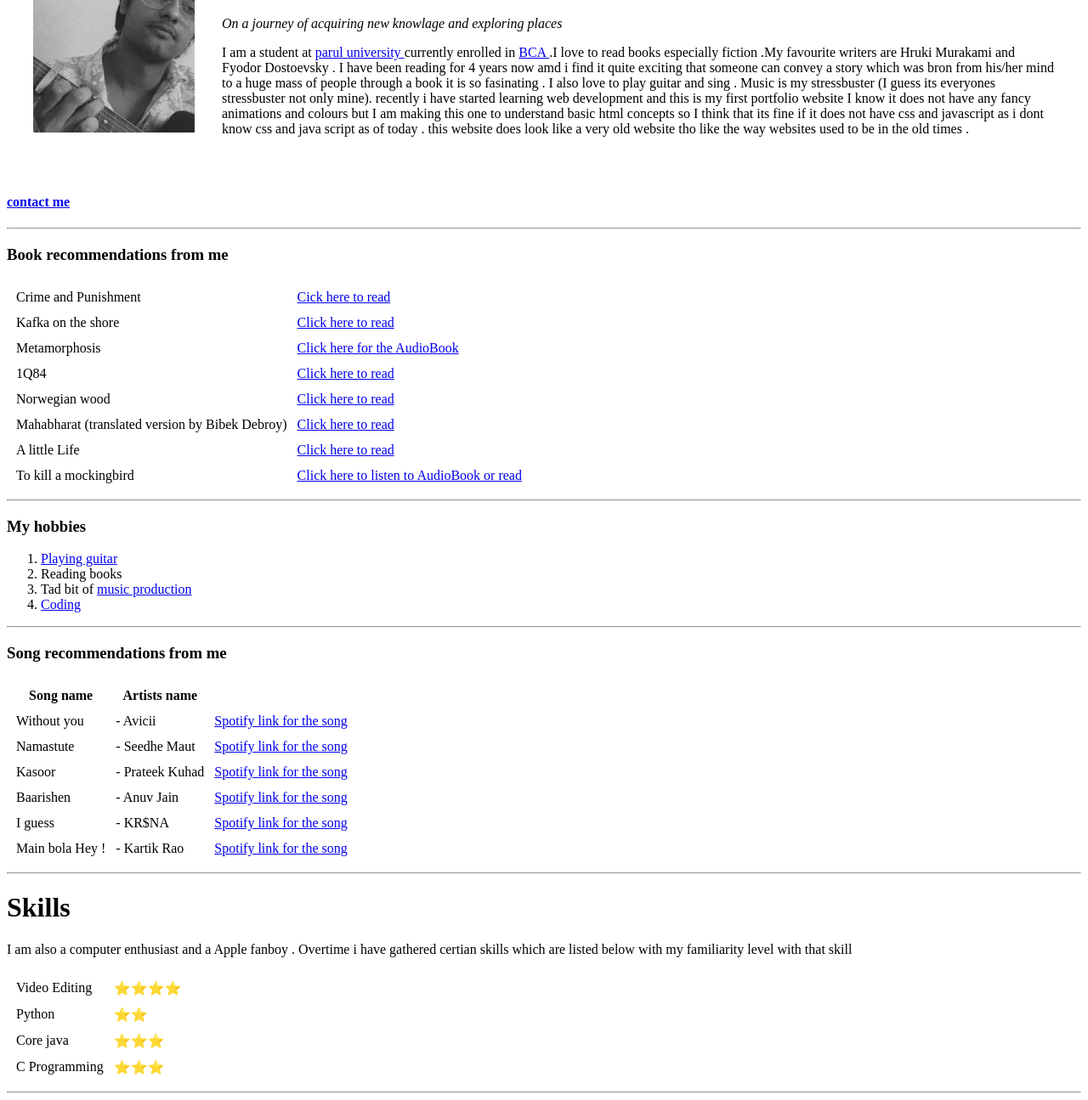
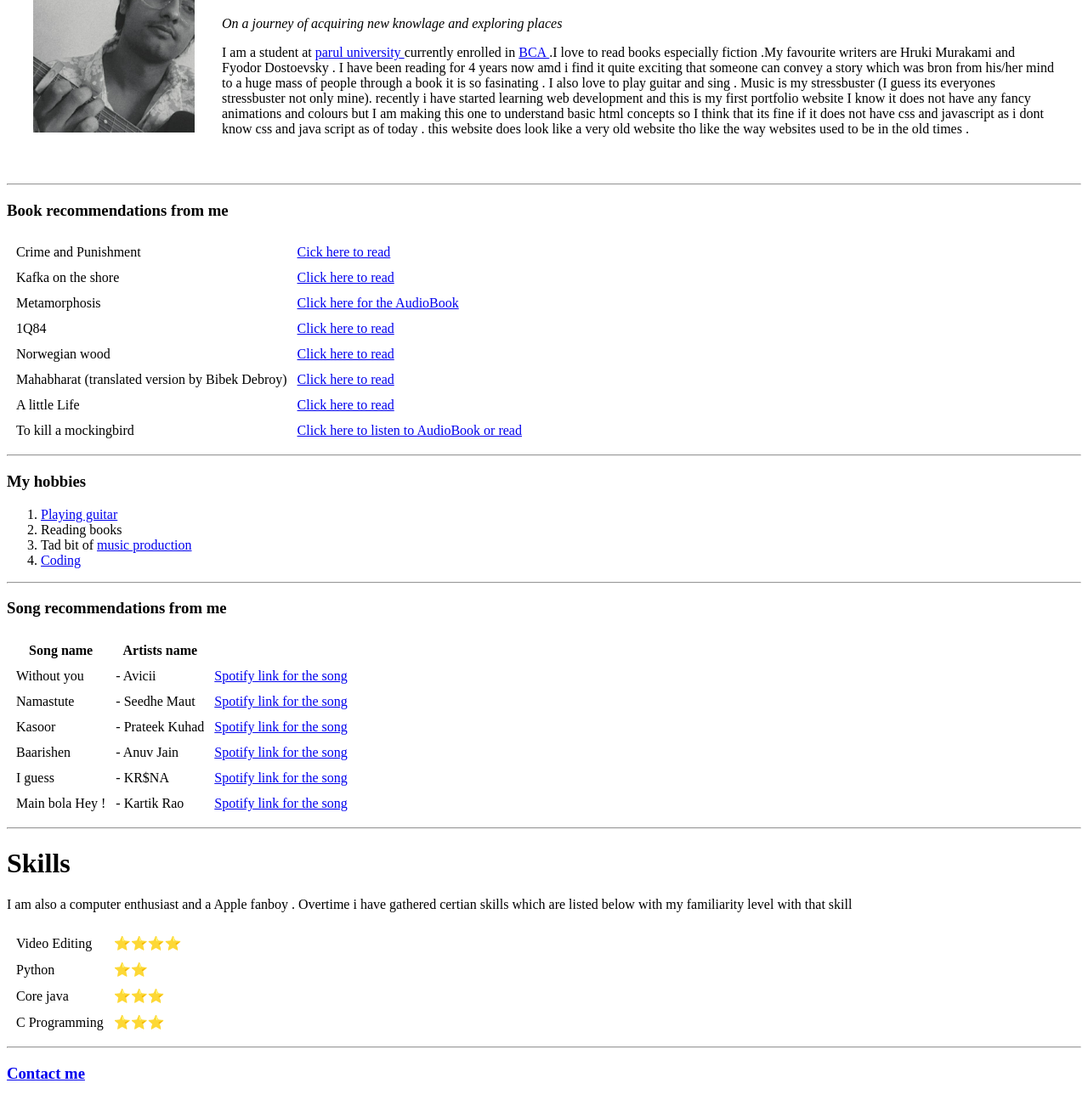
Before and after one commit to NishilNayak/Basic-html-portfolio-website-for-beginners, a plain HTML site: page index.html in a window 1280 px wide. Shown: the part 100-1395 px from the top of the page at 85% size. Drawn offline with Linux system fonts and the light colour scheme.

Commit message:
layout changes

```diff
--- a/index.html
+++ b/index.html
@@ -14,7 +14,6 @@
             </td>
         </tr>
     </table>
-    <h4> <a href="contact.html">contact me</a> </h4>
     <hr>
     <h3>Book recommendations from me</h3>
     <table cellspacing="10">
@@ -122,6 +121,6 @@
         </tr>
     </table>
     <hr>
-
+    <h3> <a href="contact.html">Contact me</a> </h3>
 </body>
 </html>
```
